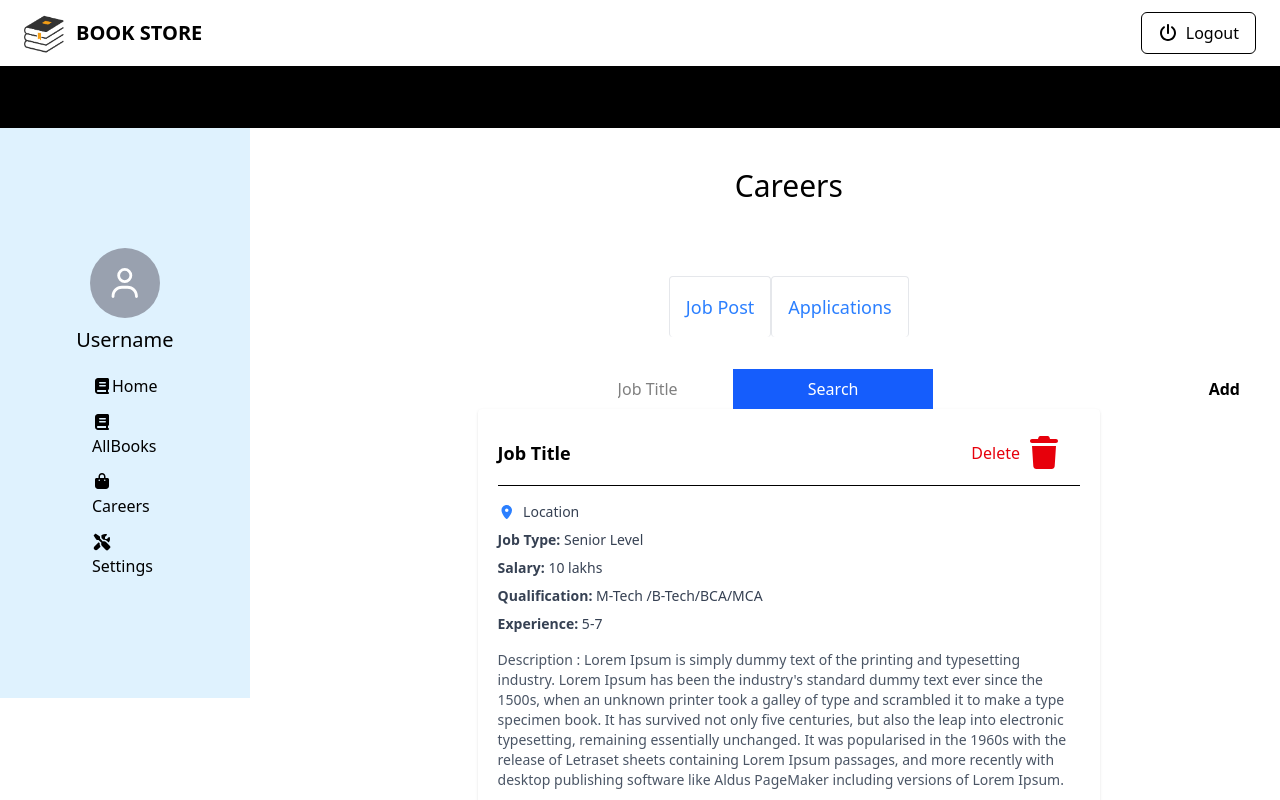
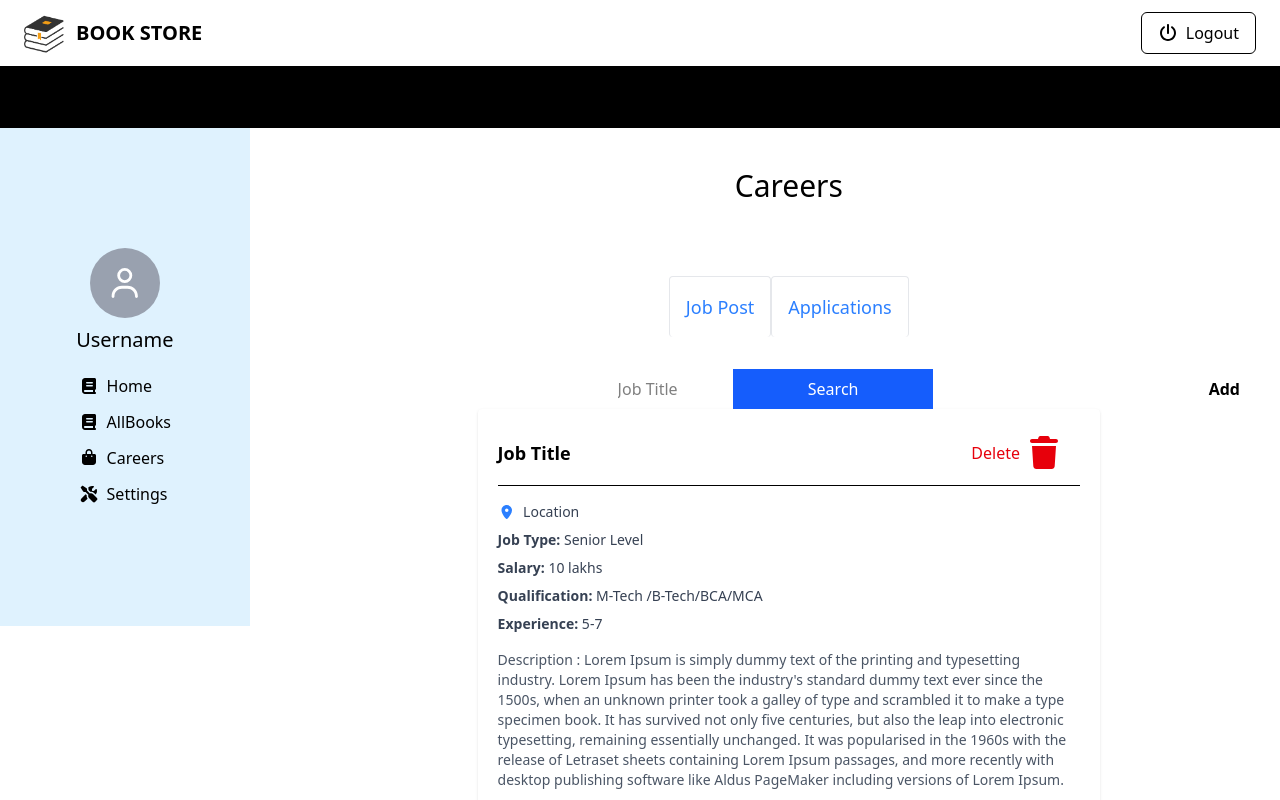
Before and after one commit to theertha-ashokan/BookStore-FullStack, a React (Vite) app: page /admin-careers in a window 1280 px wide. Shown: the top 800 px of the page. Built offline with nearby package versions, Linux system fonts and the light colour scheme; a web font is replaced by a local one.

Commit message:
updated frontend

```diff
--- a/src/admin/components/AdminSideBar.jsx
+++ b/src/admin/components/AdminSideBar.jsx
@@ -20,30 +20,30 @@ function AdminSideBar() {
      {/* side bar redirection-link */}
              <div className={listStatus ? 'block mt-2' : 'md:block hidden mt-2'}>
         <div className="mt-3 flex items-center gap-x-2">
-          <Link to={'/'}>
+  <Link to={'/'} className="flex items-center gap-x-2">
     <FontAwesomeIcon icon={faBook} />
-              Home
+    <span>Home</span>
   </Link>
 </div>
 
 <div className="mt-3 flex items-center gap-x-2">
-          <Link to={'/all-books'}>
+  <Link to={'/all-books'} className="flex items-center gap-x-2">
     <FontAwesomeIcon icon={faBook} />
-              AllBooks
+    <span>AllBooks</span>
   </Link>
 </div>
 
 <div className="mt-3 flex items-center gap-x-2">
-          <Link to={'/Careers'}>
+  <Link to={'/Careers'} className="flex items-center gap-x-2">
     <FontAwesomeIcon icon={faBagShopping} />
-              Careers
+    <span>Careers</span>
   </Link>
 </div>
 
 <div className="mt-3 flex items-center gap-x-2">
-          <Link to={'/admin-settings'}>
+  <Link to={'/admin-settings'} className="flex items-center gap-x-2">
     <FontAwesomeIcon icon={faScrewdriverWrench} />
-              Settings
+    <span>Settings</span>
   </Link>
 </div>
 
--- a/src/admin/pages/CareerAdmin.jsx
+++ b/src/admin/pages/CareerAdmin.jsx
@@ -1,6 +1,6 @@
 import React, { useState } from 'react'
 import AdminHeader from '../components/AdminHeader';
-import AdminSidebar from '../components/AdminSidebar';
+import AdminSidebar from '../components/AdminSideBar';
 import Footer from '../../components/Footer';
 import { Link, Links } from 'react-router-dom';
 import { FontAwesomeIcon } from '@fortawesome/react-fontawesome';
--- a/src/admin/pages/DashboardAdmin.jsx
+++ b/src/admin/pages/DashboardAdmin.jsx
@@ -1,6 +1,6 @@
 import React from 'react'
 import AdminHeader from '../components/AdminHeader'
-import AdminSidebar from '../components/AdminSidebar'
+import AdminSidebar from '../components/AdminSideBar'
 import Footer from '../../components/Footer'
 import { FontAwesomeIcon } from '@fortawesome/react-fontawesome'
 import { faBook, faUser, faUsers } from '@fortawesome/free-solid-svg-icons'
--- a/src/admin/pages/ResourceAdmin.jsx
+++ b/src/admin/pages/ResourceAdmin.jsx
@@ -1,7 +1,7 @@
 import React, { useState } from 'react'
 import AdminHeader from '../components/AdminHeader'
 import Footer from '../../components/Footer'
-import AdminSidebar from '../components/AdminSidebar'
+import AdminSidebar from '../components/AdminSideBar'
 import { Link } from 'react-router-dom'
 function ResourceAdmin() {
   const [bookListStatus,setBookListStatus] = useState(true)
```
Lines whose indentation alone changed are shown as unchanged.
